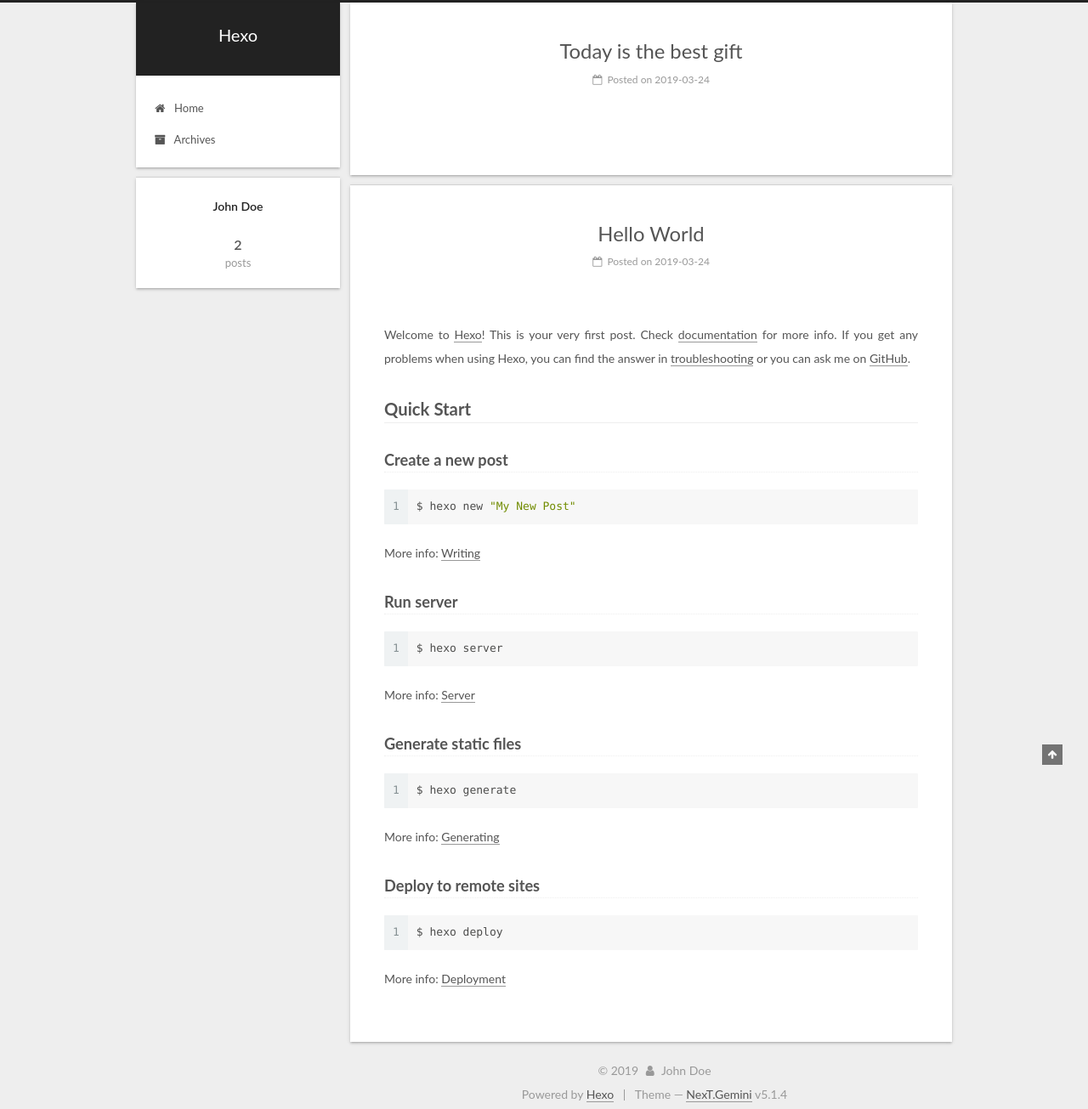
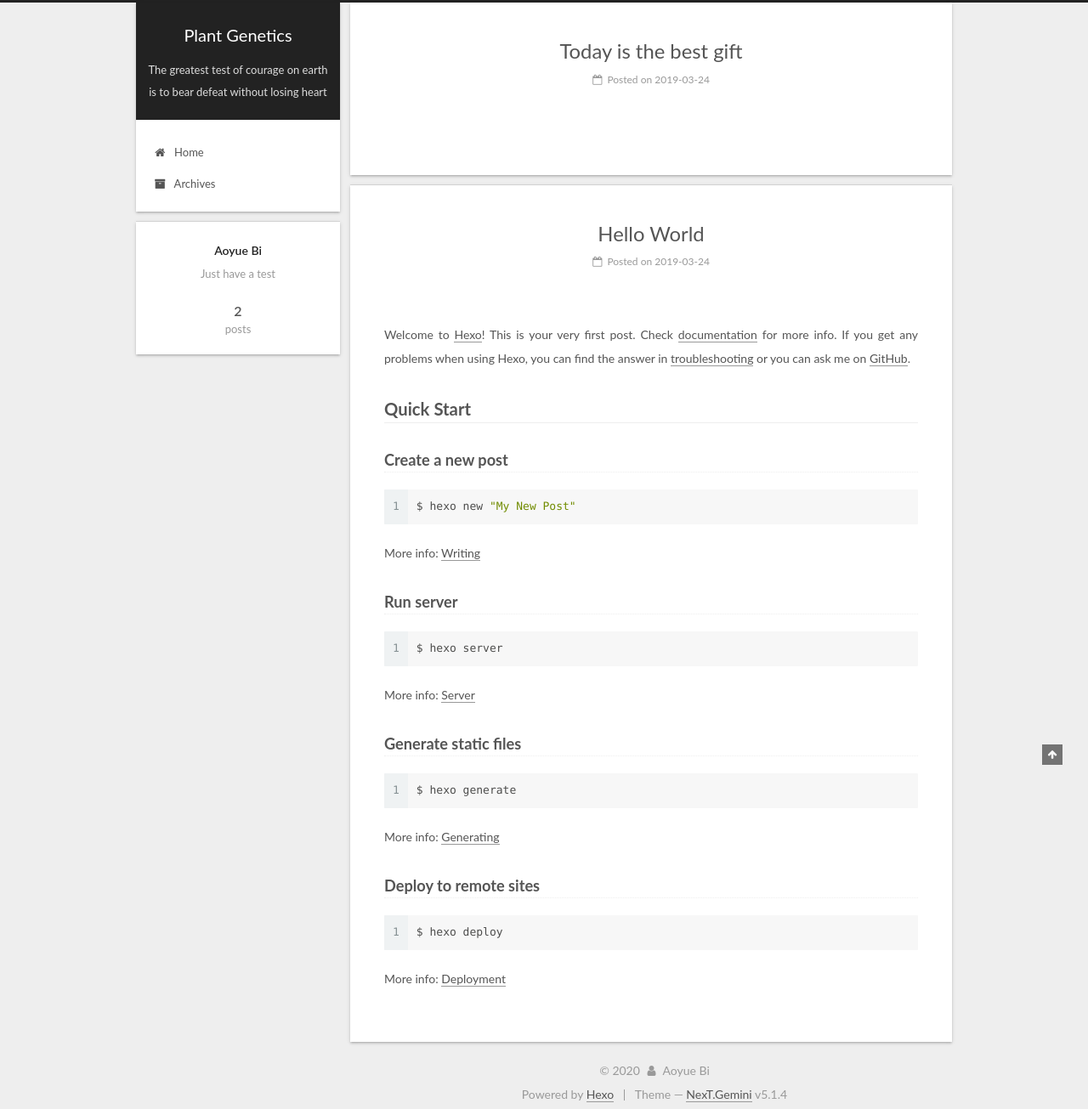
Before and after one commit to AoyueBi/AoyueBi.github.io, a plain HTML site: page index.html in a window 1280 px wide. Shown: the whole page at 85% size. Drawn offline with Linux system fonts and the light colour scheme.

Commit message:
Site updated: 2020-08-17 09:32:10

```diff
--- a/css/main.css
+++ b/css/main.css
@@ -1823,7 +1823,7 @@ pre .javascript .function {
   width: 4px;
   height: 4px;
   border-radius: 50%;
-  background: #c67812;
+  background: #e8ffff;
 }
 .links-of-blogroll {
   font-size: 13px;
--- a/index.html
+++ b/index.html
@@ -79,13 +79,16 @@
 
 
 
+<meta name="description" content="Just have a test">
 <meta property="og:type" content="website">
-<meta property="og:title" content="Hexo">
+<meta property="og:title" content="Plant Genetics">
 <meta property="og:url" content="http://yoursite.com/index.html">
-<meta property="og:site_name" content="Hexo">
+<meta property="og:site_name" content="Plant Genetics">
+<meta property="og:description" content="Just have a test">
 <meta property="og:locale" content="default">
 <meta name="twitter:card" content="summary">
-<meta name="twitter:title" content="Hexo">
+<meta name="twitter:title" content="Plant Genetics">
+<meta name="twitter:description" content="Just have a test">
 
 
 
@@ -121,7 +124,7 @@
 
 
 
-  <title>Hexo</title>
+  <title>Plant Genetics</title>
 
 
 
@@ -152,12 +155,12 @@
     <div class="custom-logo-site-title">
       <a href="/" class="brand" rel="start">
         <span class="logo-line-before"><i></i></span>
-        <span class="site-title">Hexo</span>
+        <span class="site-title">Plant Genetics</span>
         <span class="logo-line-after"><i></i></span>
       </a>
     </div>
 
-        <p class="site-subtitle"></p>
+        <p class="site-subtitle">The greatest test of courage on earth is to bear defeat without losing heart</p>
 
   </div>
 
@@ -232,13 +235,13 @@
     <link itemprop="mainEntityOfPage" href="http://yoursite.com/2019/03/24/Today-is-the-best-gift/">
 
     <span hidden itemprop="author" itemscope itemtype="http://schema.org/Person">
-      <meta itemprop="name" content="John Doe">
+      <meta itemprop="name" content="Aoyue Bi">
       <meta itemprop="description" content>
       <meta itemprop="image" content="/images/avatar.gif">
     </span>
 
     <span hidden itemprop="publisher" itemscope itemtype="http://schema.org/Organization">
-      <meta itemprop="name" content="Hexo">
+      <meta itemprop="name" content="Plant Genetics">
     </span>
 
 
@@ -351,13 +354,13 @@
     <link itemprop="mainEntityOfPage" href="http://yoursite.com/2019/03/24/hello-world/">
 
     <span hidden itemprop="author" itemscope itemtype="http://schema.org/Person">
-      <meta itemprop="name" content="John Doe">
+      <meta itemprop="name" content="Aoyue Bi">
       <meta itemprop="description" content>
       <meta itemprop="image" content="/images/avatar.gif">
     </span>
 
     <span hidden itemprop="publisher" itemscope itemtype="http://schema.org/Organization">
-      <meta itemprop="name" content="Hexo">
+      <meta itemprop="name" content="Plant Genetics">
     </span>
 
 
@@ -498,8 +501,8 @@
         <div class="site-overview">
           <div class="site-author motion-element" itemprop="author" itemscope itemtype="http://schema.org/Person">
 
-              <p class="site-author-name" itemprop="name">John Doe</p>
-              <p class="site-description motion-element" itemprop="description"></p>
+              <p class="site-author-name" itemprop="name">Aoyue Bi</p>
+              <p class="site-description motion-element" itemprop="description">Just have a test</p>
           </div>
 
           <nav class="site-state motion-element">
@@ -550,11 +553,11 @@
 
     <footer id="footer" class="footer">
       <div class="footer-inner">
-        <div class="copyright">&copy; <span itemprop="copyrightYear">2019</span>
+        <div class="copyright">&copy; <span itemprop="copyrightYear">2020</span>
   <span class="with-love">
     <i class="fa fa-user"></i>
   </span>
-  <span class="author" itemprop="copyrightHolder">John Doe</span>
+  <span class="author" itemprop="copyrightHolder">Aoyue Bi</span>
 
 
 </div>
```
Also changed, not shown: 2019/03/24/Today-is-the-best-gift/index.html (+13 -10 lines), 2019/03/24/hello-world/index.html (+10 -10 lines), archives/2019/03/index.html (+13 -10 lines), archives/2019/index.html (+13 -10 lines), archives/index.html (+13 -10 lines).
